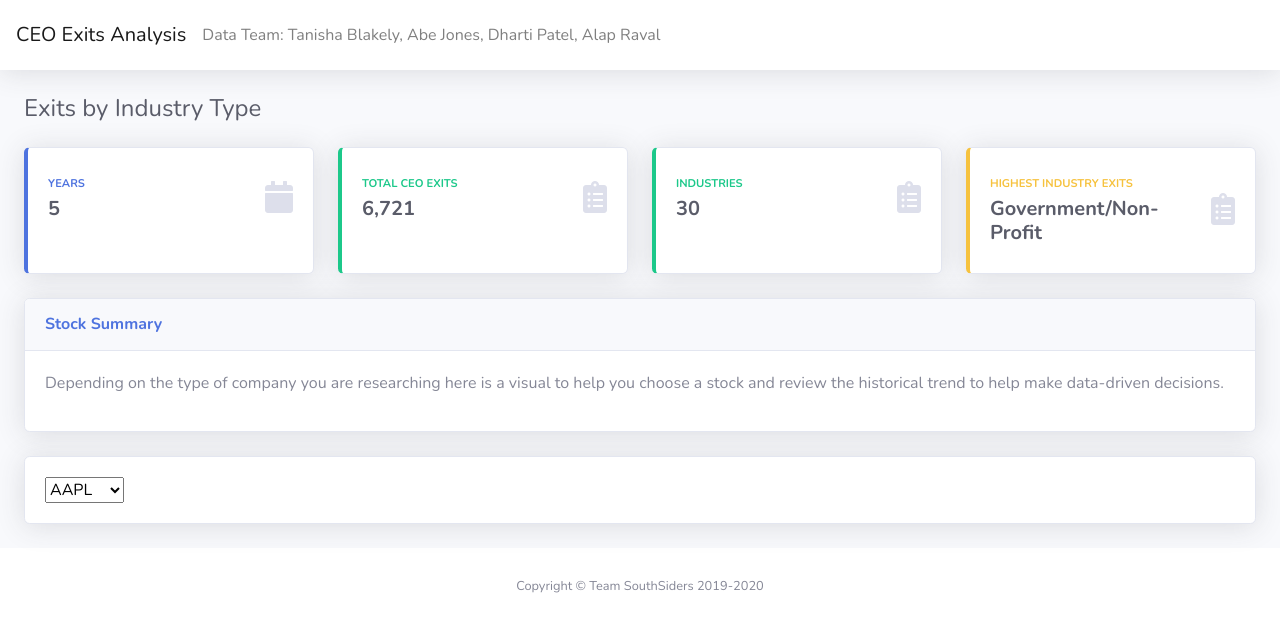
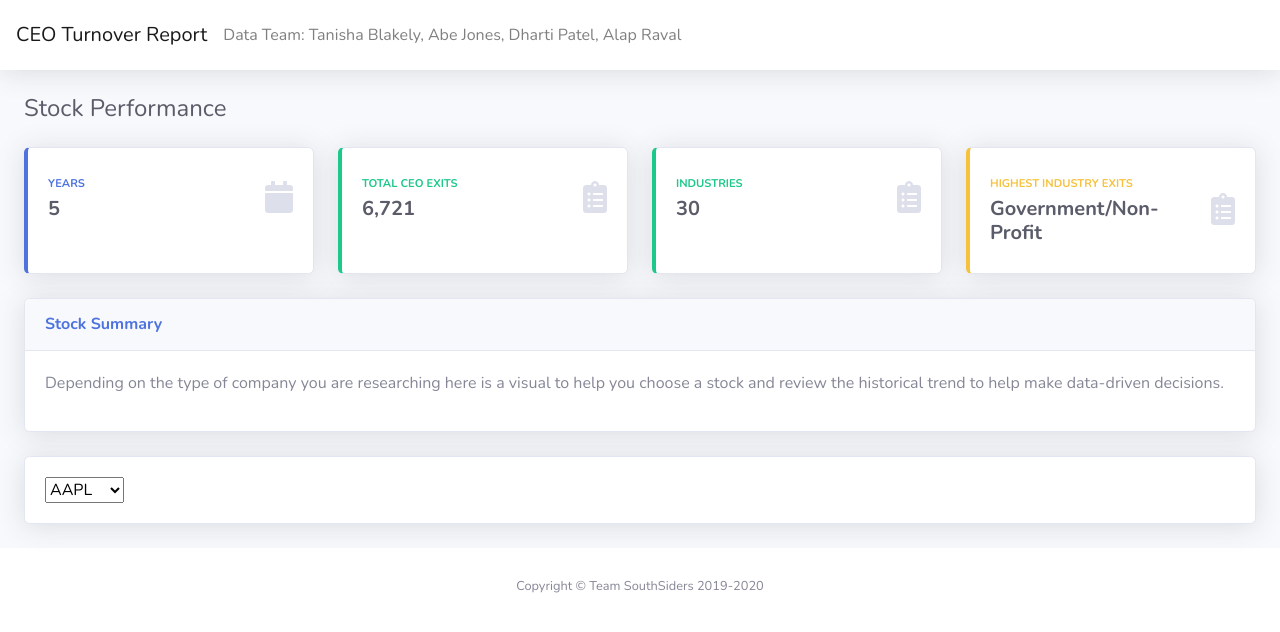
Before and after one commit to tanishablakely/ceo-exits, a Flask app: template templates/stock-index.html in a window 1280 px wide. Shown: the top 632 px of the page. Run offline with Flask 2, Linux system fonts and the light colour scheme; the template is opened without the code that fills it, so the values that code supplies are empty; some libraries are stand-ins or nearby versions.

Commit message:
fixed titles

```diff
--- a/templates/stock-index.html
+++ b/templates/stock-index.html
@@ -36,7 +36,7 @@
             <!-- Main Content -->
             <div id="content">
                 <nav class="navbar navbar-expand navbar-light bg-white topbar mb-4 static-top shadow">
-                    <a class="navbar-brand" href="#">CEO Exits Analysis</a>
+                    <a class="navbar-brand" href="#">CEO Turnover Report</a>
                     <span class="navbar-text float-right">
                         Data Team: Tanisha Blakely, Abe Jones, Dharti Patel, Alap Raval
                     </span>
@@ -48,7 +48,7 @@
 
                     <!-- Page Heading -->
                     <div class="d-sm-flex align-items-center justify-content-between mb-4">
-                        <h4 class="h4 mb-0 text-gray-800">Exits by Industry Type</h4>
+                        <h4 class="h4 mb-0 text-gray-800">Stock Performance</h4>
                     </div>
 
                     <!-- Content Row -->
```
